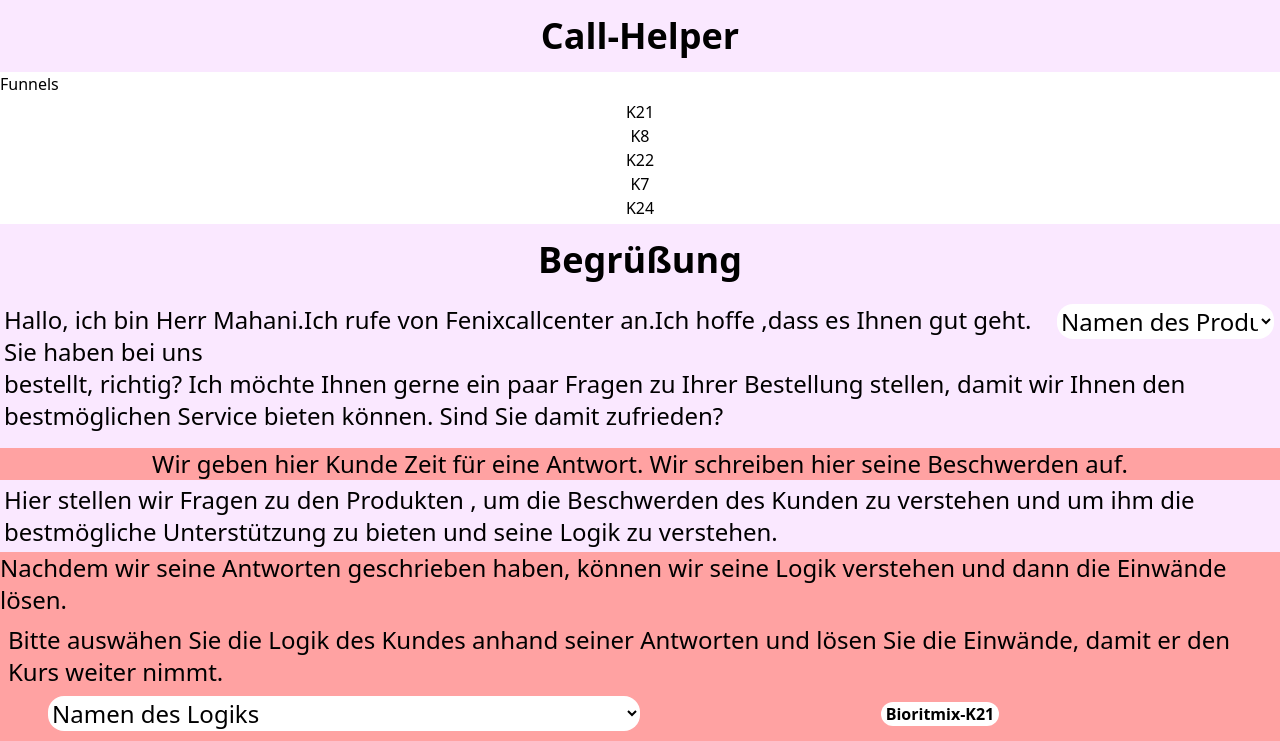
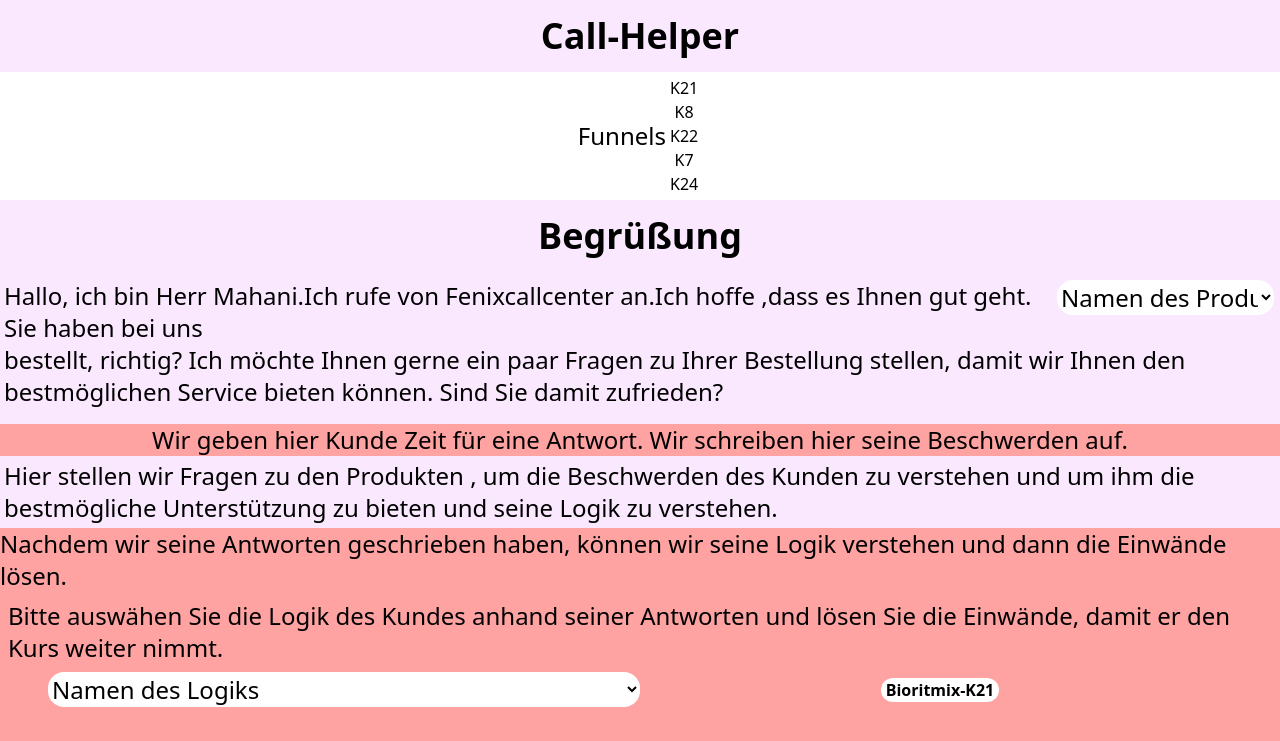
Before and after one commit to neonims/Call-Helper, a website built with Vite: page index.html in a window 1280 px wide. Shown: the top 741 px of the page. Built offline with nearby package versions, Linux system fonts and the light colour scheme.

Commit message:
funnels change

```diff
--- a/index.html
+++ b/index.html
@@ -20,8 +20,8 @@
     </header>
     <!--#endregion -->
     <!--#region Funnels-->
-    <div class="Funnels flex flex-flow flex-col w-full h-fit">
-      <h1>Funnels</h1>
+    <div class="Funnels flex flex-flow flex-row w-full h-fit justify-center items-center">
+      <h1 class="text-2xl">Funnels</h1>
       <div class="Funnels-Names flex flex-flow flex-col w-100 h-2.5 p-1 justify-between items-center">
         <button>K21</button>
         <button>K8</button>
```
